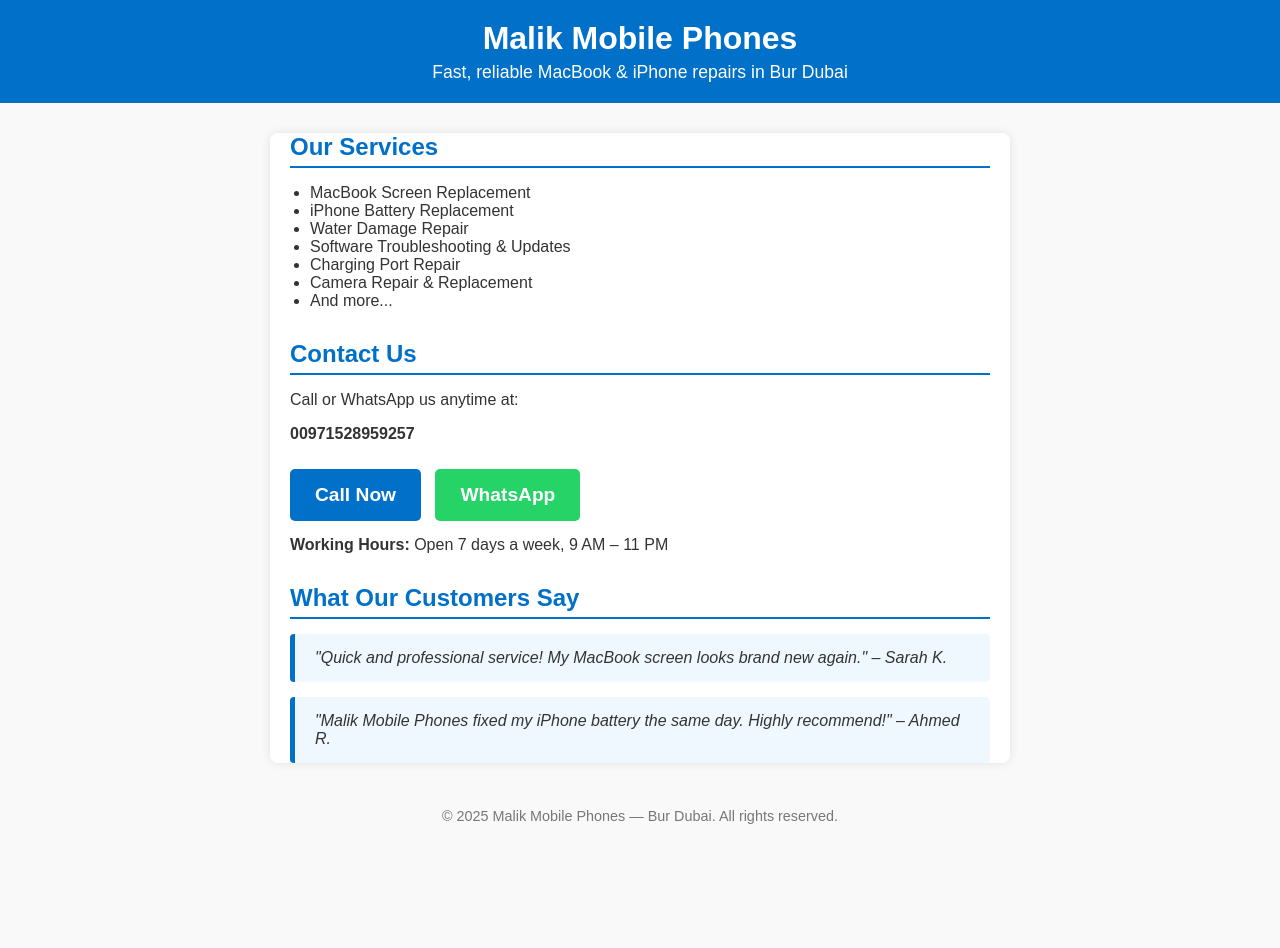
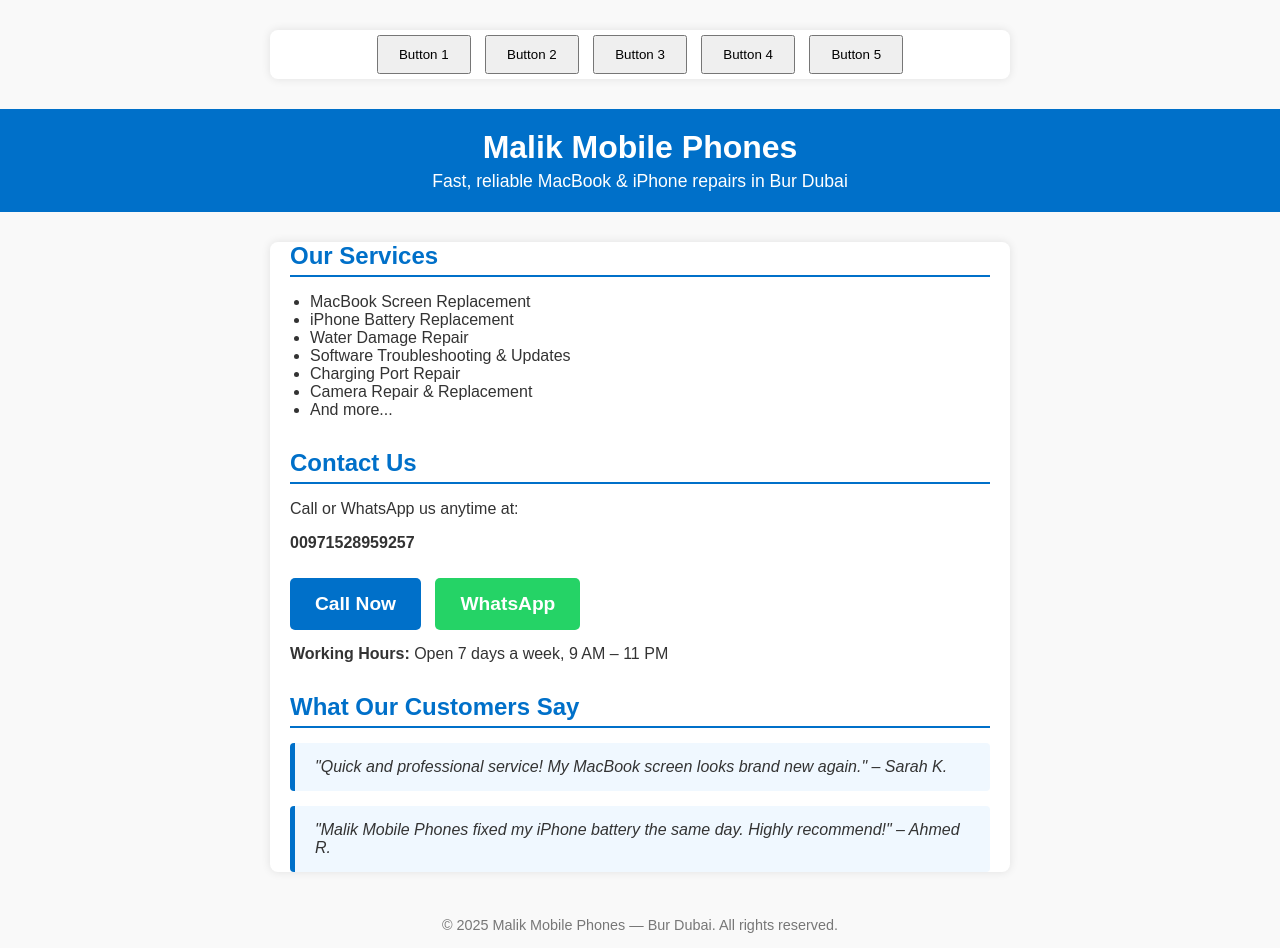
Before and after one commit to valueramp/malik-mobile-phones, a plain HTML site: page index.html in a window 1280 px wide. Before the commit the page ends 839 px from the top, so only its background shows below. Drawn offline with Linux system fonts and the light colour scheme.

Commit message:
Update index.html

```diff
--- a/index.html
+++ b/index.html
@@ -89,6 +89,19 @@
   </style>
 </head>
 <body>
+<main>
+  <!-- Existing content like services, contact, testimonials -->
+
+  <!-- Add buttons here -->
+  <div style="text-align:center; margin: 20px 0;">
+    <button style="padding:10px 20px; margin:5px;">Button 1</button>
+    <button style="padding:10px 20px; margin:5px;">Button 2</button>
+    <button style="padding:10px 20px; margin:5px;">Button 3</button>
+    <button style="padding:10px 20px; margin:5px;">Button 4</button>
+    <button style="padding:10px 20px; margin:5px;">Button 5</button>
+  </div>
+
+</main>
 
 <header>
   <h1>Malik Mobile Phones</h1>
```
